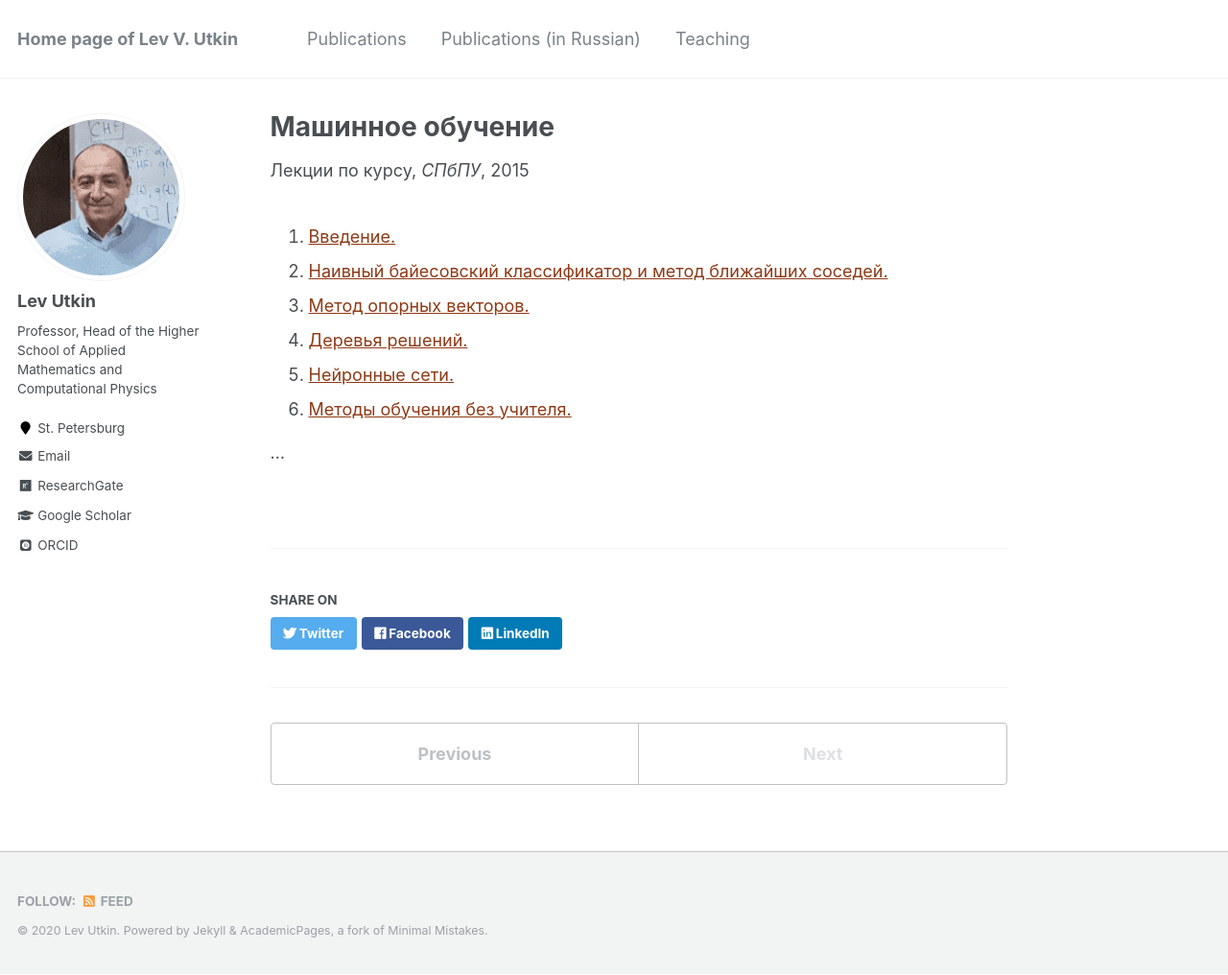
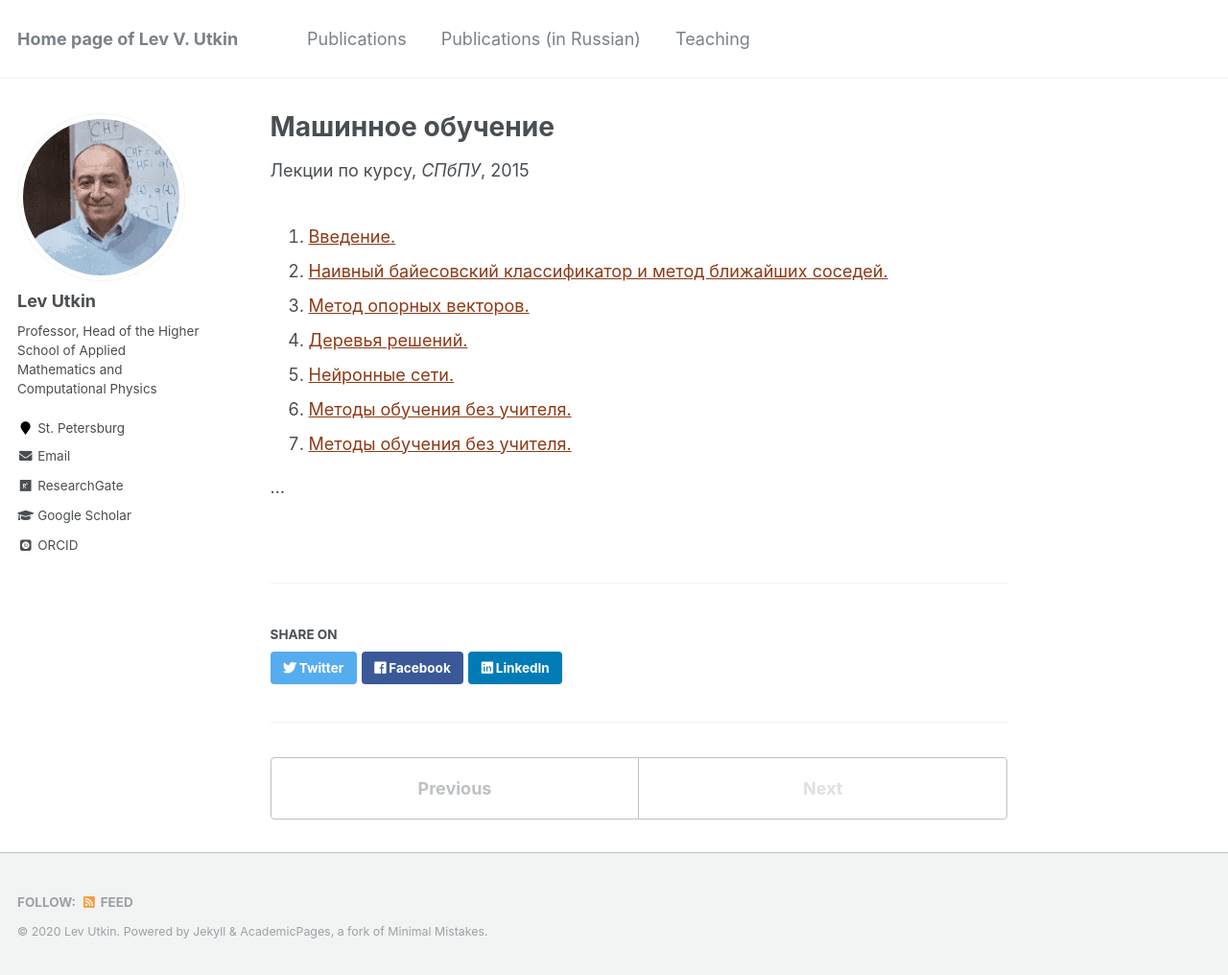
Before and after one commit to levutkin/levutkin.github.io, a Jekyll site: the page built from _teaching/machine-learning.md, in a window 1280 px wide and 1016 px high. Shown: the whole window at 96% size. Built offline with Jekyll 4.4.1, drawn with Linux system fonts in a browser that asks for light colours; some web fonts are replaced.

Commit message:
Update machine-learning.md

```diff
--- a/_teaching/machine-learning.md
+++ b/_teaching/machine-learning.md
@@ -14,5 +14,6 @@ location: ""
  1. [Деревья решений.](/files/Machine_Learning_LTU_4.pdf)
  1. [Нейронные сети.](/files/Machine_Learning_LTU_5.pdf)
  1. [Методы обучения без учителя.](/files/Machine_Learning_LTU_6.pdf)
+ 1. [Методы обучения без учителя.](/files/Machine_Learning_LTU_6.pdf)
 
 ...
```
